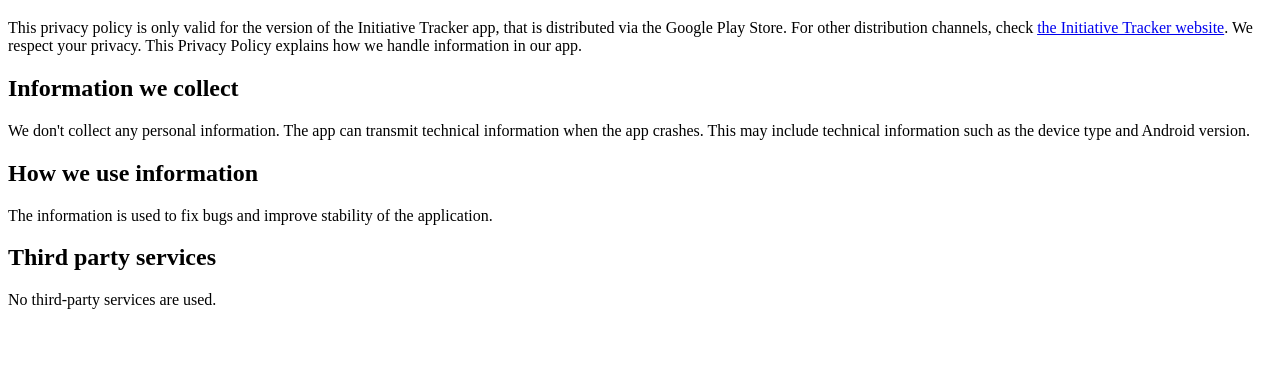
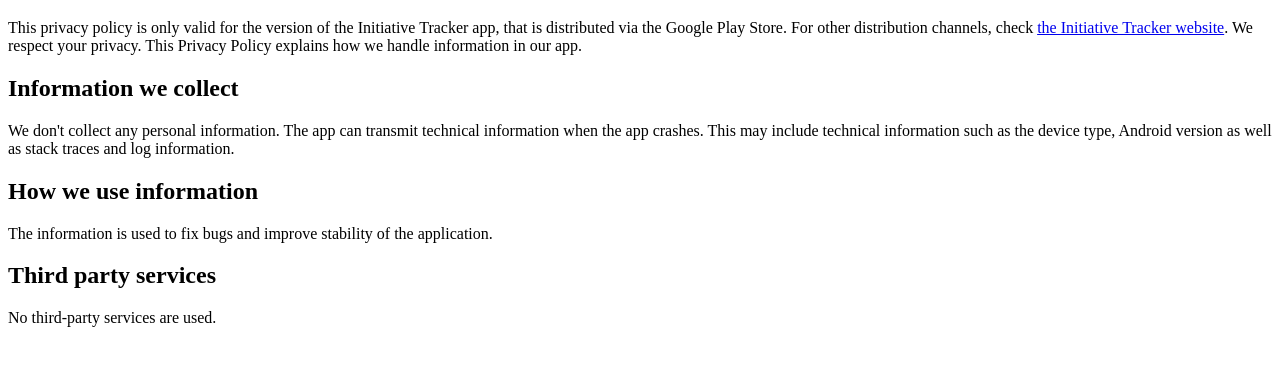
Before and after one commit to potsdam-pnp/potsdam-pnp.github.io, a plain HTML site: page initiative-tracker-privacy-policy/index.html in a window 1280 px wide. Shown: the part 61-426 px from the top of the page. Drawn offline with Linux system fonts and the light colour scheme.

Commit message:
more information

```diff
--- a/initiative-tracker-privacy-policy/index.html
+++ b/initiative-tracker-privacy-policy/index.html
@@ -13,7 +13,7 @@
     <h2>Information we collect</h2>
     <p>
       We don't collect any personal information. The app can transmit technical information when the app crashes.
-      This may include technical information such as the device type and Android version.
+      This may include technical information such as the device type, Android version as well as stack traces and log information.
     </p>
     <h2>How we use information</h2>
     <p>
```
